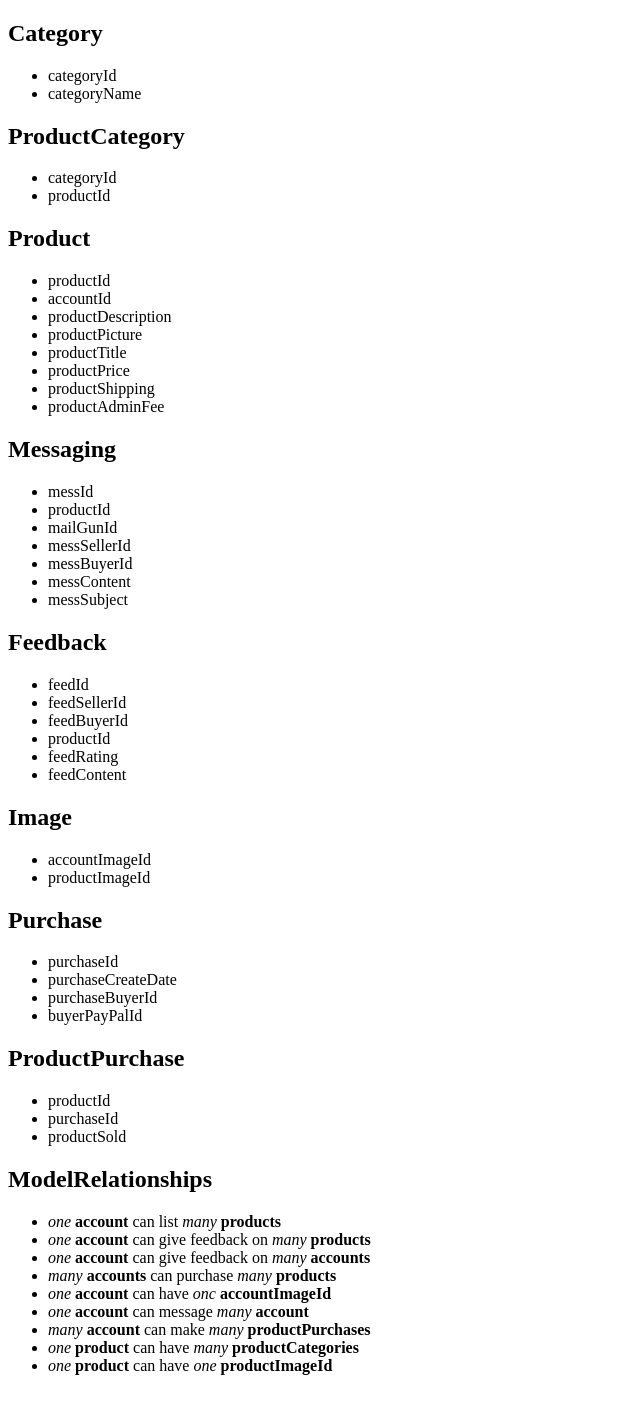
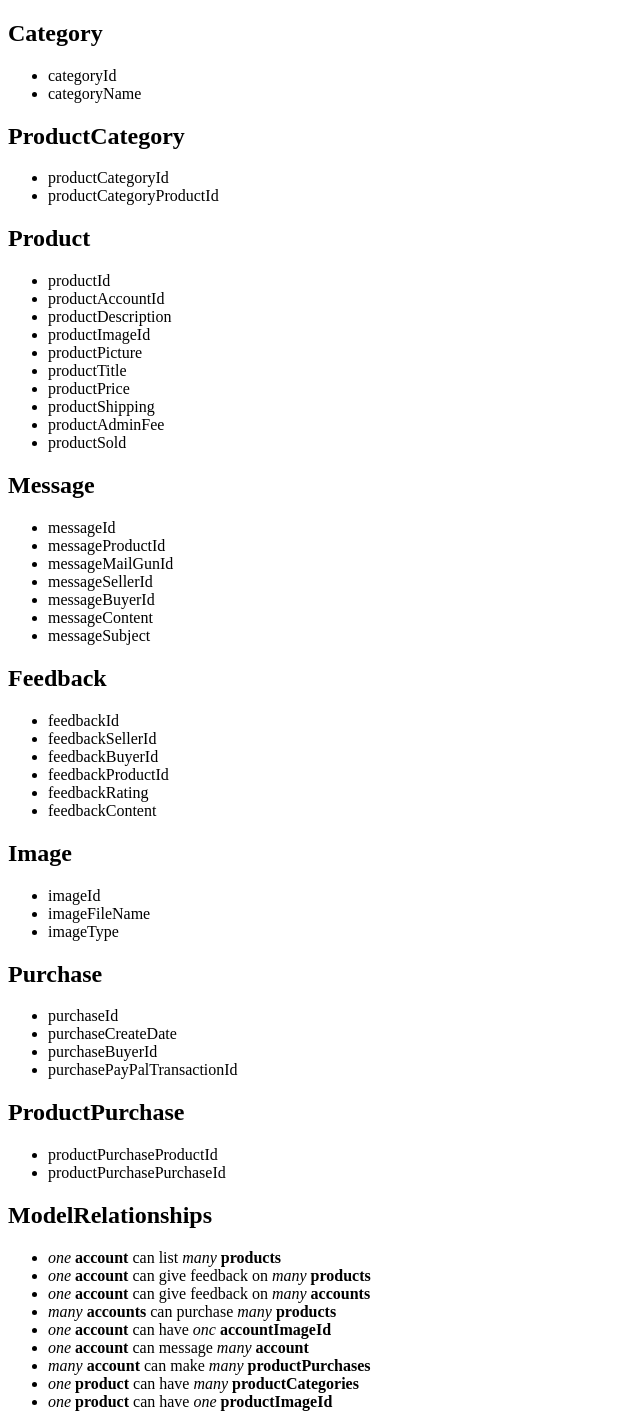
Before and after one commit to wyndows/cartridge-coders, a PHP site: page /conceptualModel.php in a window 1280 px wide. Shown: the part 277-1704 px from the top of the page, without its empty margins (0-640 px from the left). Before the commit the page ends 1652 px from the top, so only its background shows below. Run offline with PHP 8.4, Linux system fonts and the light colour scheme.

Commit message:
Updated use cases and some general edits

```diff
--- a/epic/conceptualModel.php
+++ b/epic/conceptualModel.php
@@ -16,56 +16,58 @@
 </ul>
 <h2>ProductCategory</h2>
 <ul>
-	<li>categoryId</li>
-	<li>productId</li>
+	<li>productCategoryId</li>
+	<li>productCategoryProductId</li>
 </ul>
 <h2>Product</h2>
 <ul>
 	<li>productId</li>
-	<li>accountId</li>
+	<li>productAccountId</li>
 	<li>productDescription</li>
+	<li>productImageId</li>
 	<li>productPicture</li>
 	<li>productTitle</li>
 	<li>productPrice</li>
 	<li>productShipping</li>
 	<li>productAdminFee</li>
+	<li>productSold</li>
 </ul>
-<h2>Messaging</h2>
+<h2>Message</h2>
 <ul>
-	<li>messId</li>
-	<li>productId</li>
-	<li>mailGunId</li>
-	<li>messSellerId</li>
-	<li>messBuyerId</li>
-	<li>messContent</li>
-	<li>messSubject</li>
+	<li>messageId</li>
+	<li>messageProductId</li>
+	<li>messageMailGunId</li>
+	<li>messageSellerId</li>
+	<li>messageBuyerId</li>
+	<li>messageContent</li>
+	<li>messageSubject</li>
 </ul>
 <h2>Feedback</h2>
 <ul>
-	<li>feedId</li>
-	<li>feedSellerId</li>
-	<li>feedBuyerId</li>
-	<li>productId</li>
-	<li>feedRating</li>
-	<li>feedContent</li>
+	<li>feedbackId</li>
+	<li>feedbackSellerId</li>
+	<li>feedbackBuyerId</li>
+	<li>feedbackProductId</li>
+	<li>feedbackRating</li>
+	<li>feedbackContent</li>
 </ul>
 <h2>Image</h2>
 <ul>
-	<li>accountImageId</li>
-	<li>productImageId</li>
+	<li>imageId</li>
+	<li>imageFileName</li>
+	<li>imageType</li>
 </ul>
 <h2>Purchase</h2>
 <ul>
 	<li>purchaseId</li>
 	<li>purchaseCreateDate</li>
 	<li>purchaseBuyerId</li>
-	<li>buyerPayPalId</li>
+	<li>purchasePayPalTransactionId</li>
 </ul>
 <h2>ProductPurchase</h2>
 <ul>
-	<li>productId</li>
-	<li>purchaseId</li>
-	<li>productSold</li>
+	<li>productPurchaseProductId</li>
+	<li>productPurchasePurchaseId</li>
 </ul>
 <h2>ModelRelationships</h2>
 <ul>
--- a/epic/executive.php
+++ b/epic/executive.php
@@ -2,7 +2,7 @@
 <p class="title">Executive Summary</p>
 <br>
 <p>This app will be a consignment website for the sale of game cartridges for old style gaming systems. It
-	allows users to create an account, place items for sale/exchange, browse current items in the system, and be
+	allows users to create an account, place items for sale, browse current items in the system, and be
 	connected to items they may be looking for using a search function. It also allows for the purchase of said items
 	using PayPal.
 </p>
--- a/epic/useCaseRating.php
+++ b/epic/useCaseRating.php
@@ -1,4 +1,4 @@
 <p class="title">Use Case Rating</p>
 <br>
 <p>George logs into Cartridge Coders and pulls up the messaging form which also allows ratings.</p>
-<p>He fills out the rating for a recent purchase he made with Robert.  After filling out the form, he looks around to see if there are any other games he may want.  Not seeing any, he then logs out and shuts down his computer.</p>
+<p>He fills out the rating for a recent purchase he made with Robert.  After filling out the form, he then logs out.</p>
```
